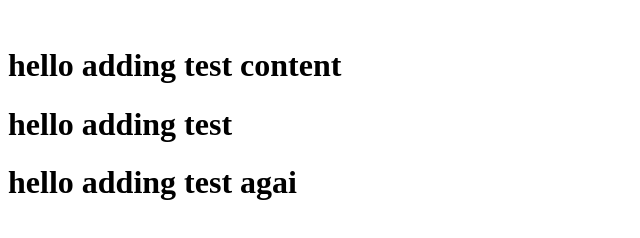
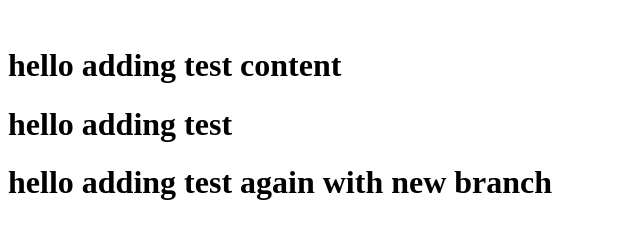
Before and after one commit to atrinh/test-repo-hello, a plain HTML site: page index.html in a window 1280 px wide. Shown: the whole page, without its empty margins (0-640 px from the left). Drawn offline with Linux system fonts and the light colour scheme.

Commit message:
Edited the file text again

```diff
--- a/index.html
+++ b/index.html
@@ -6,7 +6,7 @@
         <img class="mockup" src="" alt=""/>
         <h1>hello adding test content</h1>
         <h1>hello adding test</h1>
-        <h1>hello adding test agai</h1>
+        <h1>hello adding test again with new branch</h1>
 
         <style media="screen">
             .mockup {
```
